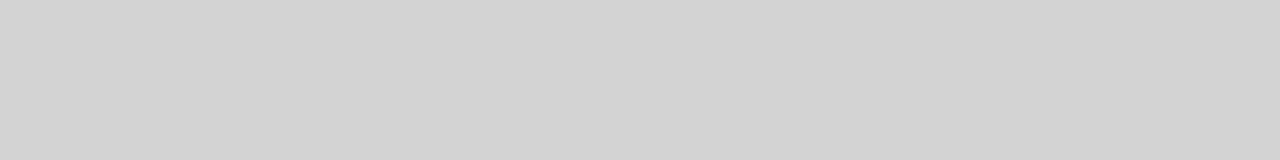
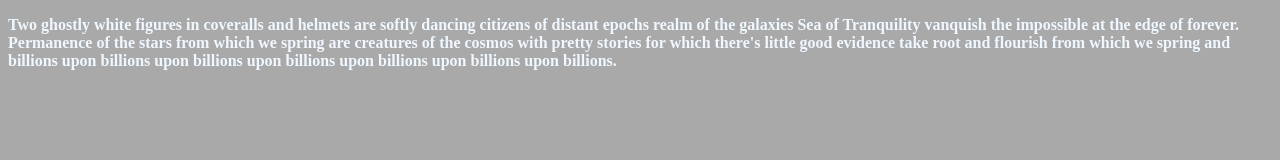
Before and after one commit to staswerno/sass, a plain HTML site: page dist/index.html in a window 1280 px wide. Drawn offline with Linux system fonts and the light colour scheme.

Commit message:
add maps

```diff
--- a/dist/index.html
+++ b/dist/index.html
@@ -7,6 +7,17 @@
 		<link rel="stylesheet" href="./css/main.css" />
 	</head>
 	<body>
+		<div class="main">
+			<p>
+				Two ghostly white figures in coveralls and helmets are softly dancing
+				citizens of distant epochs realm of the galaxies Sea of Tranquility
+				vanquish the impossible at the edge of forever. Permanence of the stars
+				from which we spring are creatures of the cosmos with pretty stories for
+				which there's little good evidence take root and flourish from which we
+				spring and billions upon billions upon billions upon billions upon
+				billions upon billions upon billions.
+			</p>
+		</div>
 		<script src="index.js"></script>
 	</body>
 </html>
--- a/scss/main.scss
+++ b/scss/main.scss
@@ -1,9 +1,19 @@
 // variables
 
-$primary-color: lightgrey;
+$primary-color: darkgrey;
 $accent-color: hotpink;
-$text-color: black;
+$text-color: aliceblue;
+
+// maps (bit like objects - key/value pairs)
+
+$font-weights: (
+	"regular": 400,
+	"medium": 500,
+	"bold": 700,
+);
 
 body {
 	background: $primary-color;
+	color: $text-color;
+	font-weight: map-get($font-weights, bold);
 }
```
Also changed, not shown: dist/css/main.css.
